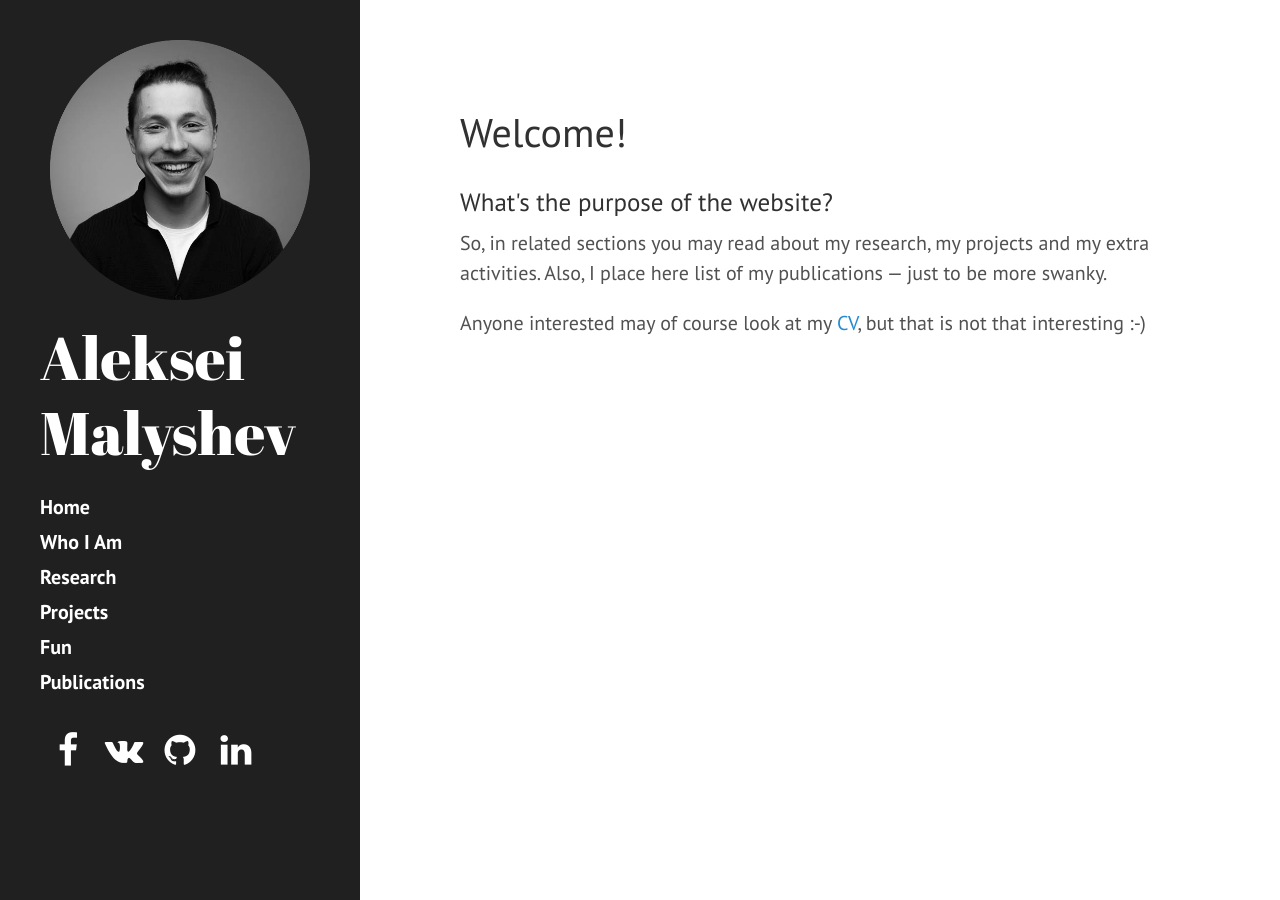
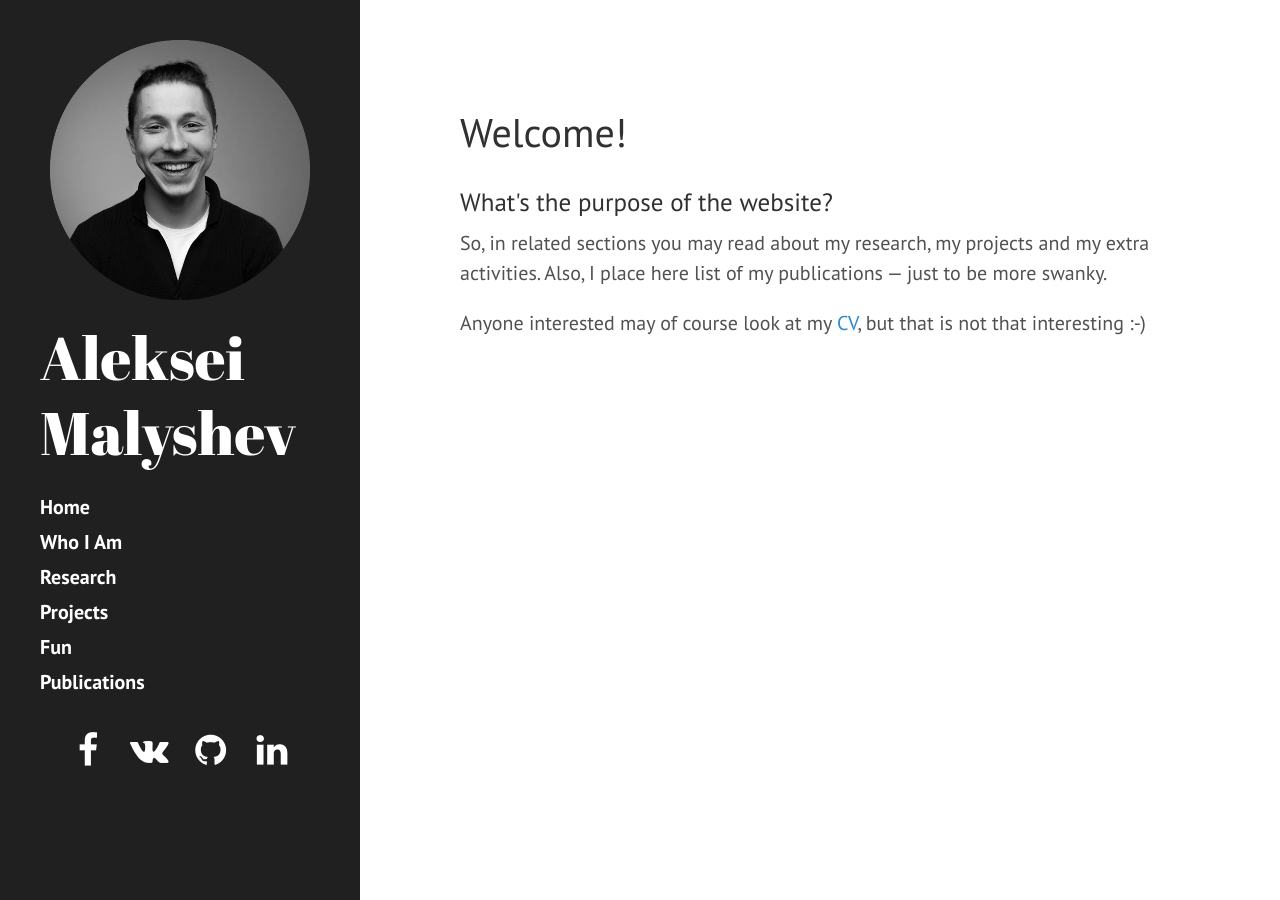
Before and after one commit to Exferro/exferro.github.io, a Jekyll site: the page built from index.html, in a window 1280 px wide. Built offline with Jekyll 4.4.1, drawn with Linux system fonts in a browser that asks for light colours; the list of posts is cut into pages by our own code.

Commit message:
Set centering for social media icons panel

```diff
--- a/_config.yml
+++ b/_config.yml
@@ -48,20 +48,16 @@ navigation:
 
 social_media:
   - url: "https://facebook.com/exferro"
-    img: facebook.png
-    icon: facebook
+    icon: "fa fa-facebook"
     alt: Facebook
   - url: "https://vk.com/exferro"
-    img: "vk.png"
-    icon: vk
+    icon: "fa fa-vk"
     alt: VK
   - url: "https://github.com/exferro"
-    img: github.png
-    icon: github
+    icon: "fa fa-github"
     alt: GitHub
   - url: "https://linkedin.com/in/exferro"
-    img: linkedin.png
-    icon: linkedin
+    icon: "fa fa-linkedin"
     alt: LinkedIn
 
 
--- a/_includes/sidebar.html
+++ b/_includes/sidebar.html
@@ -1,8 +1,11 @@
 <div class="sidebar">
+
   <div class="container ">
+
     <div style="align-content: center">
       <img src="{{ site.gh_baseurl }}public/img/Me.png" style="width: 13em; height: 13em; display: block; margin-left: auto;  margin-right: auto; ">
     </div>
+
     <div class="sidebar-about">
       <h1>
         <a href="{{ site.gh_baseurl }}">
@@ -27,13 +30,13 @@
       {% endfor %}
     </nav>
 
-    <div class="icon-bar" style="align-content: center">
+    <div class="icon-bar">
       {% assign social_media_links = site.social_media %}
       {% for social_media in social_media_links %}
-        {% if social_media.img != null %}
-          <a href="{{ social_media.url }}" class="fa fa-{{ social_media.icon }}"></a>
-        {% endif %}
+          <a href="{{ social_media.url }}" class="{{ social_media.icon }}"></a>
       {% endfor %}
     </div>
+
   </div>
+
 </div>
--- a/public/css/hyde.css
+++ b/public/css/hyde.css
@@ -55,10 +55,12 @@ html {
 .icon-bar {
   width: 100%; /* Full-width */
   overflow: auto; /* Overflow due to float */
+  text-align: center;
 }
 
 .icon-bar a {
-  float: left; /* Float links side by side */
+  float: center; /* Float links side by side */
+  display: inline-block;
   text-align: center; /* Center-align text */
   width: 20%; /* Equal width (5 icons with 20% width each = 100%) */
   padding: 12px 0; /* Some top and bottom padding */
```
